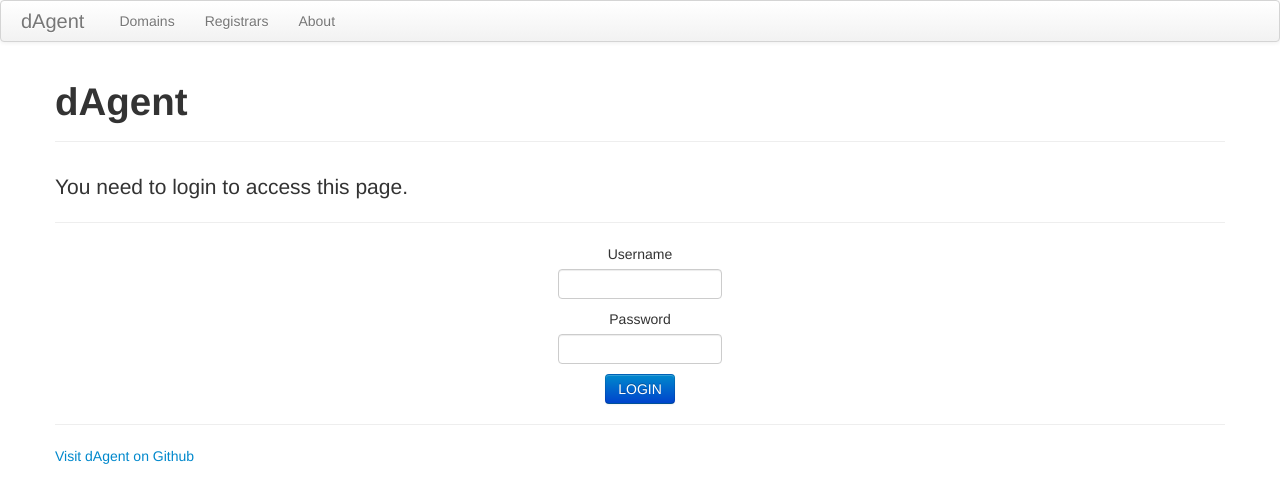
After one commit to mprz/DomainAgent, a PHP site: page /login.php?action=1 in a window 1280 px wide. The commit adds this page. Shown: the top 503 px of the page. Run offline with PHP 8.4, Linux system fonts and the light colour scheme; data that the repository does not hold is empty.

Commit message:
added login.php

```diff
--- a/includes/functions.php
+++ b/includes/functions.php
@@ -1,5 +1,5 @@
 <?php
-
+session_start();
 require_once 'database.php';
 
 $action = $_GET['action'];
--- /dev/null
+++ b/login.php
@@ -0,0 +1,62 @@
+<?php require_once ("includes/functions.php"); ?>
+<!DOCTYPE html>
+<html>
+<head>
+	<title>dAgent - Login</title><?php head(); ?>
+</head>
+<body>
+
+<div class="navbar">
+  <div class="navbar-inner">
+    <div class="container">
+      <a class="btn btn-navbar" data-toggle="collapse" data-target=".nav-collapse">
+        <span class="icon-bar"></span>
+        <span class="icon-bar"></span>
+        <span class="icon-bar"></span>
+      </a>
+      <a class="brand" href="index.php">dAgent</a>
+      <div class="nav-collapse collapse">
+        <ul class="nav">
+          <li>
+            <a href="index.php">Domains</a>
+          </li>
+          <li>
+            <a href="registrars.php">Registrars</a>
+          </li>
+          <li>
+            <a href="about.php">About</a>
+          </li>
+        </ul>
+      </div>
+    </div>
+  </div>
+</div>
+<div class="container">
+    <div class="page-header">
+        <h1>dAgent</h1>
+    </div>
+    <p class="lead">You need to login to access this page.</p>
+    <hr>
+<?php
+if ($action=='loggedin') {
+    $_SESSION['logged'] = 1;
+    box('Message', 'You are logged in', 'success');
+}
+else
+{
+echo '
+    <form action="login.php?action=loggedin" style="text-align: center;" method="POST">
+        <label>Username</label>
+        <input type="text" class="input-medium" name="user">
+        <label>Password</label>
+        <input type="text" class="input-medium" name="password">
+        <div><button type="submit" class="btn btn-primary">LOGIN</button></div>
+    </form>
+';
+}?>
+    <hr>
+<?php require_once ("includes/footer.php"); ?>
+</div>
+</body>
+</html>
+<?php mysql_close($connection); ?>
--- a/registrars.php
+++ b/registrars.php
@@ -119,9 +119,7 @@ if ($action==='edit') {
             echo '  </div>';
          } else {
                 $resultUpdate = mysql_query("UPDATE registrars SET RegName='".$dName."', RegLink='".$dWebsite."', RegComment='".$dComments."' WHERE RegID=".$dId, $connection);
-                echo '  <div class="alert alert-success">';
-                echo '      <h4>Success!</h4>The registrar information has been updated.';
-                echo '  </div>';
+                box('Success', 'The registrar details has been changed.', 'success');
          }
 }
 ?>
```
